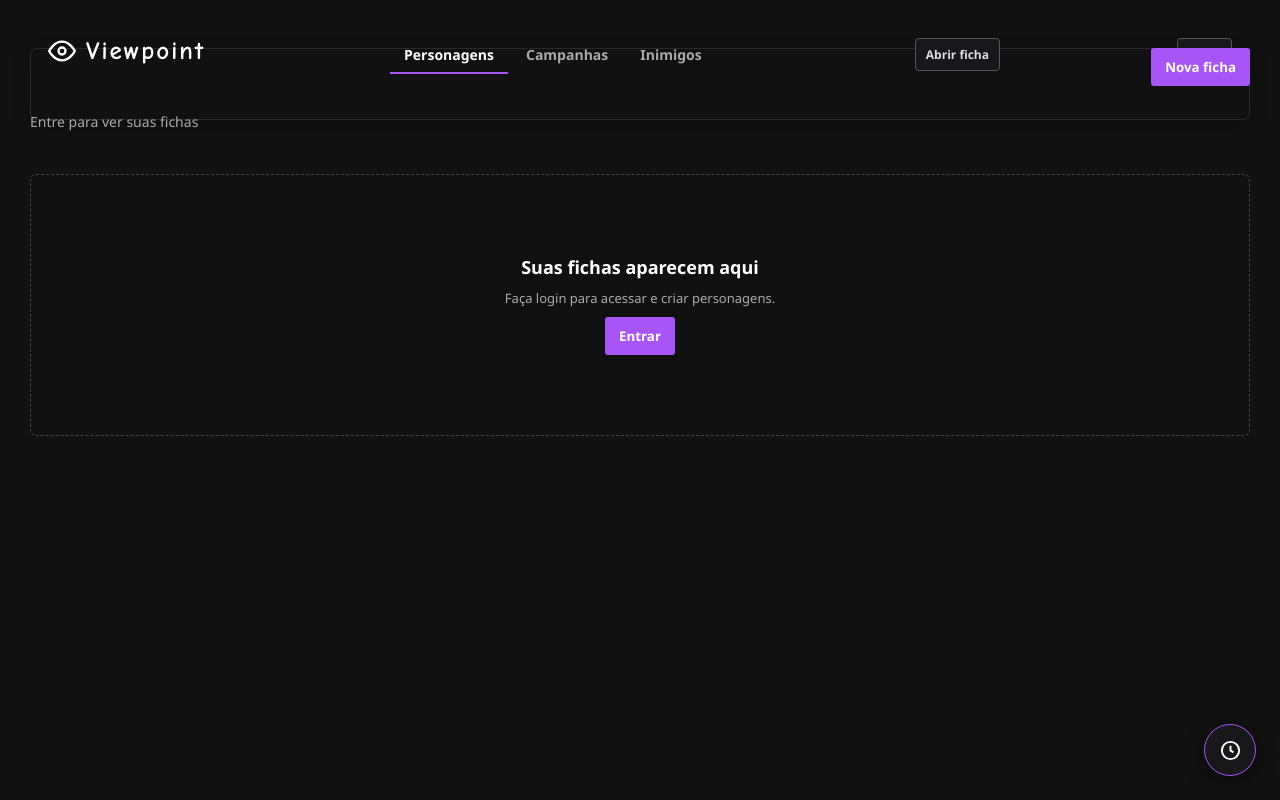
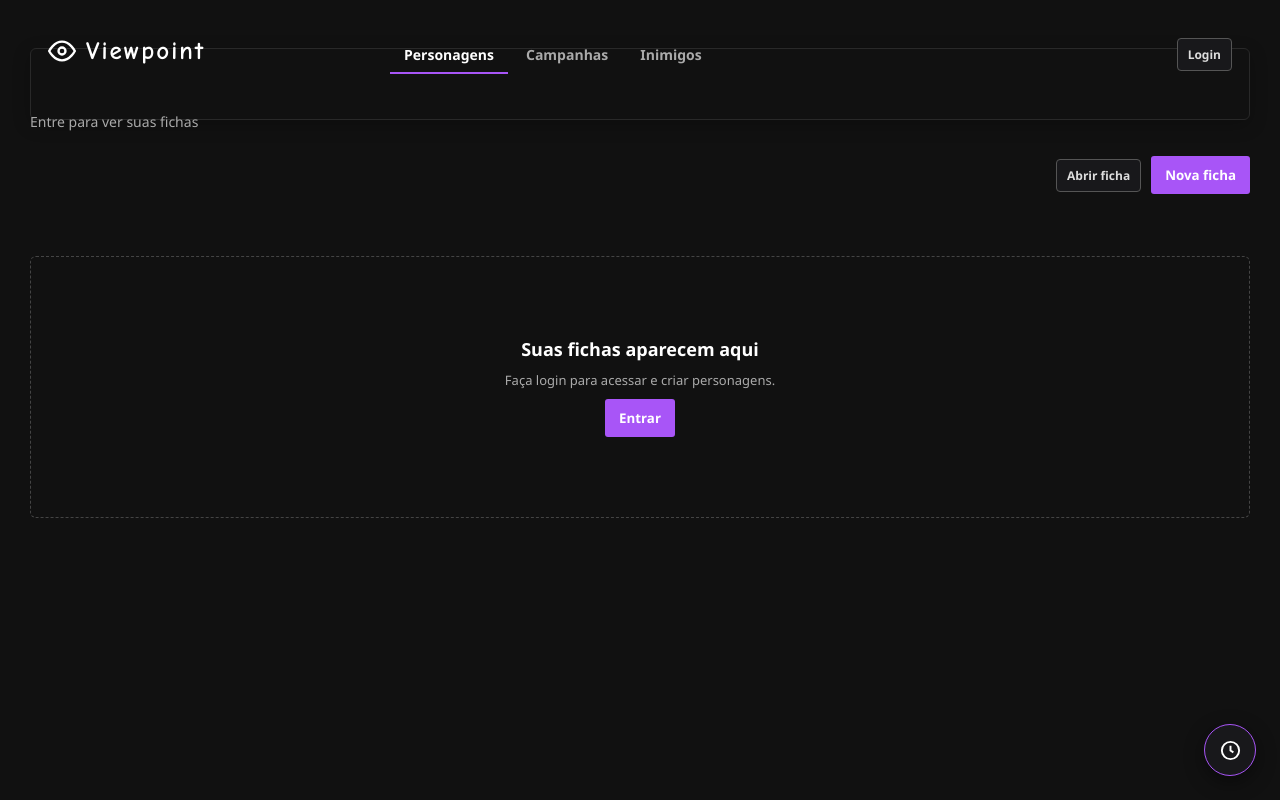
Before and after one commit to MurilloG9/FICHA-ONLINE, a website: page RPG FICHA.html in a window 1280 px wide. Drawn offline with Linux system fonts and the light colour scheme.

Commit message:
Corrige faixa de acoes do header

```diff
--- a/RPG FICHA.html
+++ b/RPG FICHA.html
@@ -4,7 +4,7 @@
     <meta charset="UTF-8">
     <meta name="viewport" content="width=device-width, initial-scale=1.0">
     <title>Ficha RPG - Viewpoint</title>
-        <link rel="stylesheet" href="style.css?v=shared-header-1">
+        <link rel="stylesheet" href="style.css?v=shared-header-2">
 </head>
 <body>
 
@@ -26,22 +26,19 @@
             <h1>Personagens</h1>
             <p id="characters-count">Fichas: 0</p>
         </div>
-        <div class="characters-header-actions">
-            <button class="file-action-btn home-login-action" id="home-login-btn" type="button" onclick="openAccountMenu()">Login</button>
+        <button class="file-action-btn home-login-action" id="home-login-btn" type="button" onclick="openAccountMenu()">Login</button>
+    </header>
+    <div class="characters-header-actions">
             <button class="file-action-btn open-sheet-home-btn" type="button" onclick="document.getElementById('sheet-file-input').click()">Abrir ficha</button>
             <input type="file" id="sheet-file-input" accept=".txt,.html,text/plain,text/html" hidden onchange="loadSavedSheet(event)">
             <button class="new-character-btn" type="button" onclick="createNewSheet()">Nova ficha</button>
-        </div>
-    </header>
+    </div>
     <div class="characters-grid" id="characters-grid"></div>
 </section>
 
 <div class="sheet-container" id="sheet-editor" hidden>
 
     <div class="header-title-box site-header">
-        <div class="file-actions">
-            <button class="file-action-btn" type="button" onclick="showCharactersView()">Personagens</button>
-        </div>
         <nav class="site-tabs editor-site-tabs" aria-label="Seções do site">
             <button class="site-tab active" type="button" data-section="characters" onclick="showCharactersView()">Personagens</button>
             <button class="site-tab" type="button" data-section="campaigns" onclick="selectSiteSection('campaigns')">Campanhas</button>
@@ -572,7 +569,7 @@
 </div>
 
     <script>window.API_BASE_URL = 'https://ficha-online-api.onrender.com';</script>
-    <script src="script.js?v=shared-header-1"></script>
+    <script src="script.js?v=shared-header-2"></script>
 
 </body>
 </html>
--- a/style.css
+++ b/style.css
@@ -161,6 +161,13 @@
             display: flex;
             align-items: center;
             gap: 10px;
+        }
+
+        .characters-view > .characters-header-actions {
+            justify-content: flex-end;
+            min-height: 48px;
+            margin-top: 0;
+            padding: 8px 0;
         }
 
         .home-login-action {
@@ -998,15 +1005,11 @@
         }
 
         .open-sheet-home-btn {
-            position: absolute;
-            top: 28px;
-            right: 118px;
-        }
-
-        .characters-header-actions .new-character-btn {
-            position: absolute;
-            top: 28px;
-            right: 0;
+            position: static;
+        }
+
+        .characters-view > .characters-header-actions .new-character-btn {
+            position: static;
         }
 
         .header-title-box {
```
Also changed, not shown: index.html (+6 -9 lines).
